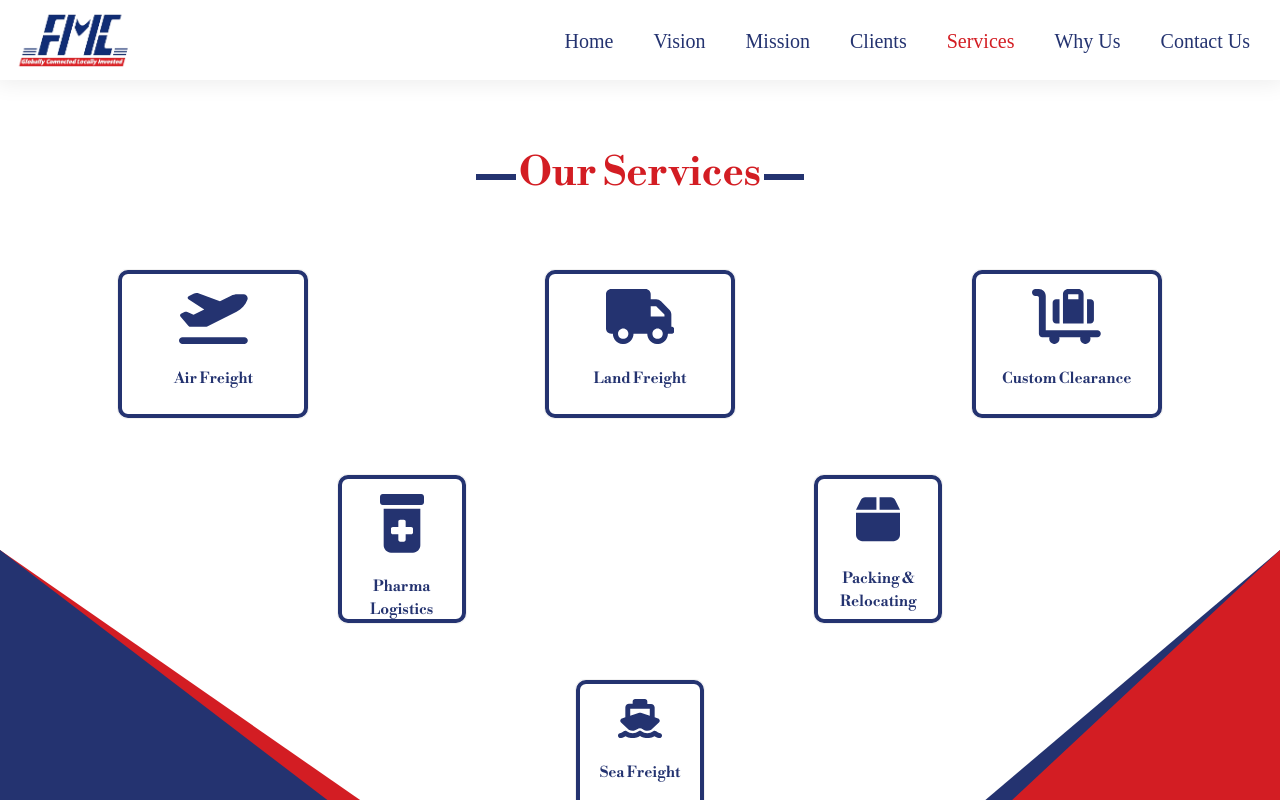
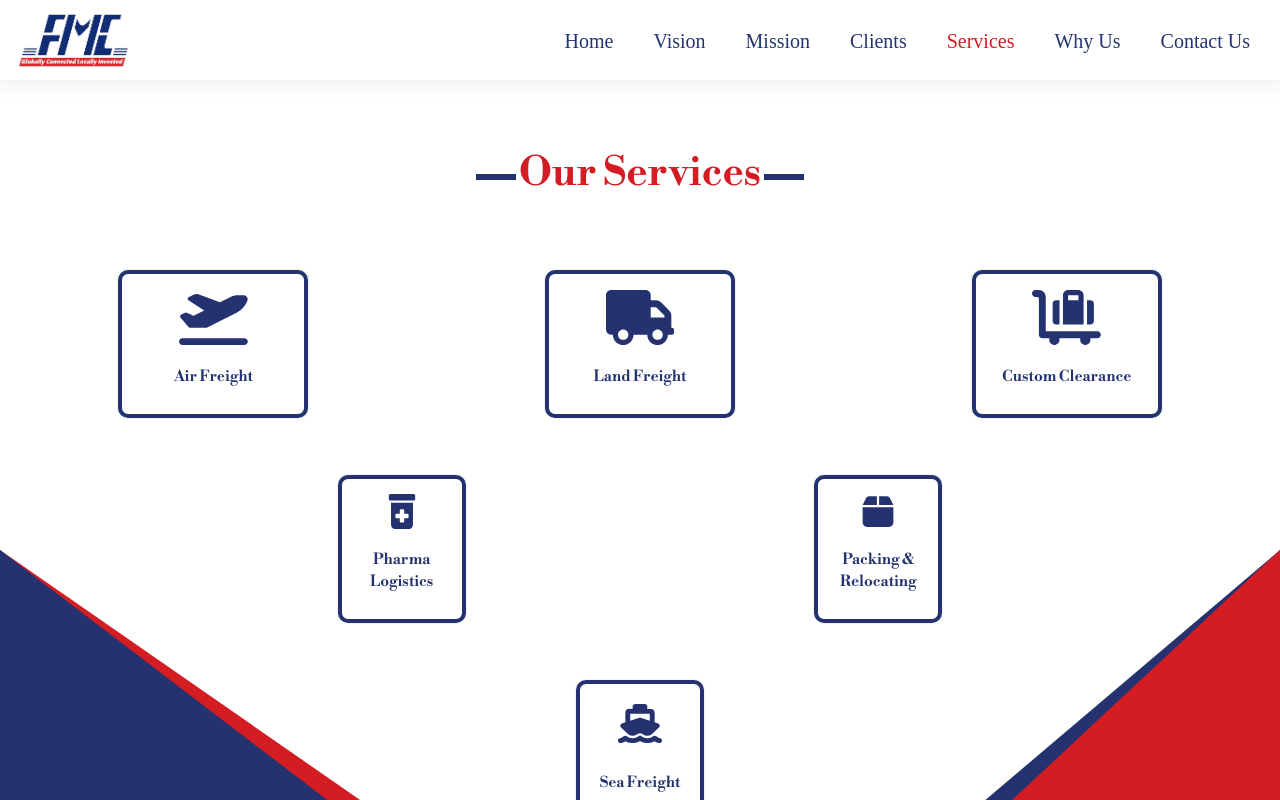
Before and after one commit to habibhamdoun/fmc-React, a React (Create React App) app: page /Services in a window 1280 px wide. Shown: the top 800 px of the page. Built offline with nearby package versions, Linux system fonts and the light colour scheme.

Commit message:
flip cards css fix

```diff
--- a/src/index.css
+++ b/src/index.css
@@ -121,6 +121,12 @@ input{
   border: 4px solid var(--color-primary);
   width: fit-content;
   border-radius: 10px;
+}
+.flip-card .icon__container{
+  display: flex;
+  flex-direction: column;
+  align-items: center;
+  justify-content: space-around;
 }
 
 .icon__header {
```
